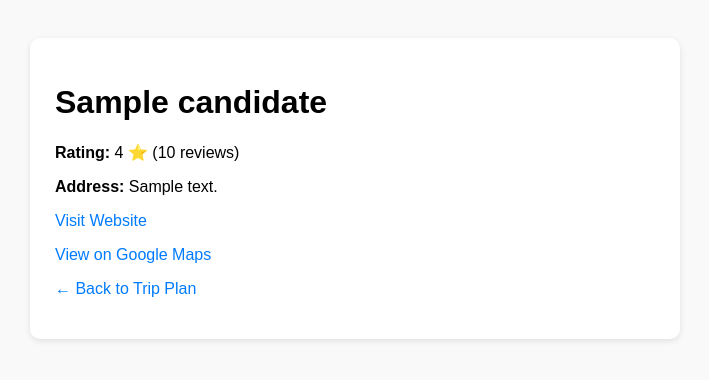
After one commit to HARUKI0999/tripwise-codes, a Flask app: page /place-details/1 in a window 1280 px wide. The commit adds this page. Shown: the top 380 px of the page, without its empty margins (285-994 px from the left). Run offline with Flask 3, Linux system fonts and the light colour scheme; a database or web service that is not in the repository returns one stand-in record (values such as "Sample title"); data that the repository does not hold is empty.

Commit message:
Add files via upload

```diff
--- a/TRIPWISE/app.py
+++ b/TRIPWISE/app.py
@@ -2,6 +2,9 @@ from flask import Flask, render_template, request, redirect, url_for, flash, ses
 import os
 import json
 import traceback
+from dotenv import load_dotenv
+load_dotenv()
+
 
 # Gemini client
 # Install with: pip install google-generativeai
@@ -135,9 +138,9 @@ def static_hundred_islands_plan(budget: int, days: int):
         "remaining": remaining,
         "suggestion": "You’re within budget!" if remaining > 0 else "Consider increasing your budget.",
         "itinerary": itinerary,
-        "food": [{"name": "Maxine by the Sea", "link": "#"}, {"name": "Lucap Grill & Resto", "link": "#"}],
-        "hotels": [{"name": "Island Tropic Hotel and Restaurant", "link": "https://www.google.com/search?q=Island+Tropic+Hotel+and+Restaurant+Hundred+Islands"}],
-        "attractions": [{"name": "Governor’s Island", "link": "#"}, {"name": "Quezon Island", "link": "#"}, {"name": "Children’s Island", "link": "#"}, {"name": "Cuenco Island", "link": "#"}]
+        "food": [{"name": "Maxine by the Sea", "link": "https://www.maxinebythesea.com"}],
+        "hotels": [{"name": "Island Blue Grill & Restaurant", "link": "https://restaurantguru.com/Island-Blue-Grill-and-Restaurant-Alaminos"},{"name": "islandtropichotel", "link": "https://islandtropichotel.com"}],
+        "attractions": [{"name": "Islands", "link": "https://national-parks.org/philippines/hundred-islands"}]
     }
 
 # ------------------- Gemini integration -------------------
@@ -167,8 +170,9 @@ def call_gemini_generate(prompt: str, max_tokens: int = 800):
         # Example usage — model name may vary by availability in your account
         # This follows the pattern used earlier: model.generate_content(prompt)
         # Adjust if your gemini client differs.
-        model = genai.GenerativeModel("gemini-pro")  # change if needed
-        response = model.generate_content(prompt, max_output_tokens=max_tokens)
+        model = genai.GenerativeModel("models/gemini-1.5-flash")
+        response = model.generate_content(prompt)
+
 
         # The response shape may vary; try to get text in common places:
         text = None
@@ -276,11 +280,13 @@ Do not include any explanation outside the JSON.
 import requests
 
 # ---------- GOOGLE PLACES INTEGRATION ----------
+import requests
+
+# ---------- GOOGLE PLACES INTEGRATION (UPDATED) ----------
 def enrich_with_google_places(items, place):
     """
-    Replace Gemini's generic Google-search links with real ones
-    fetched from the Google Places API.
-    Looks for official website or Facebook page if listed.
+    Replace Gemini's generic links with real websites or Google Maps URLs
+    using the Google Places API.
     """
     api_key = os.environ.get("GOOGLE_PLACES_KEY")
     if not api_key:
@@ -289,37 +295,41 @@ def enrich_with_google_places(items, place):
 
     enriched = []
     for entry in items:
-        # Support both string or dict input
         name = entry["name"] if isinstance(entry, dict) else str(entry)
         try:
             url = "https://maps.googleapis.com/maps/api/place/findplacefromtext/json"
             params = {
                 "input": f"{name} {place} Philippines",
                 "inputtype": "textquery",
-                "fields": "name,website,url",
+                # ✅ use valid fields only
+                "fields": "name,place_id,website,formatted_address",
                 "key": api_key
             }
             res = requests.get(url, params=params, timeout=10).json()
+            print(f"🔍 Google Places lookup for {name} → {res}")  # debug
 
             link = None
-            if res.get("candidates"):
+            if res.get("status") == "OK" and res.get("candidates"):
                 info = res["candidates"][0]
-                link = info.get("website") or info.get("url")
+                link = info.get("website")
+                if not link and info.get("place_id"):
+                    # ✅ fallback to a working Google Maps link
+                    link = f"https://www.google.com/maps/place/?q=place_id:{info['place_id']}"
 
-            # fallback to Google Search if no real link
+            # ✅ final fallback (if API returned nothing)
             if not link:
-                link = f"https://www.google.com/search?q={name.replace(' ', '+')}+{place}"
+                link = f"https://www.google.com/search?q={name.replace(' ', '+')}+{place}+Philippines"
 
             enriched.append({"name": name, "link": link})
 
         except Exception as e:
-            print(f"Google Places error for {name}: {e}")
+            print(f"⚠️ Google Places error for {name}: {e}")
             enriched.append({
                 "name": name,
                 "link": f"https://www.google.com/search?q={name.replace(' ', '+')}+{place}"
             })
+
     return enriched
-
 
 # ------------------- ROUTES -------------------
 @app.route('/')
@@ -386,6 +396,30 @@ def destination_detail(place):
     destination = destinations[place]
     return render_template('destination.html', destination=destination)
 
+@app.route('/place-details/<place_name>')
+def place_details(place_name):
+    """Show details of a single place."""
+    api_key = os.environ.get("GOOGLE_PLACES_KEY")
+    place_data = {}
+
+    if api_key:
+        try:
+            url = "https://maps.googleapis.com/maps/api/place/findplacefromtext/json"
+            params = {
+                "input": f"{place_name} Philippines",
+                "inputtype": "textquery",
+                "fields": "name,formatted_address,website,url,rating,user_ratings_total",
+                "key": api_key
+            }
+            res = requests.get(url, params=params).json()
+            if res.get("candidates"):
+                place_data = res["candidates"][0]
+        except Exception as e:
+            place_data["error"] = str(e)
+
+    return render_template('place_details.html', place_name=place_name, place=place_data)
+
+
 # ------------------- PLAN A TRIP -------------------
 @app.route('/plan-trip', methods=['GET', 'POST'])
 def plan_trip():
--- /dev/null
+++ b/TRIPWISE/templates/place_details.html
@@ -0,0 +1,39 @@
+<!DOCTYPE html>
+<html lang="en">
+<head>
+  <meta charset="UTF-8">
+  <title>{{ place_name }} - TripWise</title>
+  <style>
+    body { font-family: Arial, sans-serif; background: #f9f9f9; padding: 30px; }
+    .card { background: white; padding: 25px; border-radius: 10px; box-shadow: 0 2px 6px rgba(0,0,0,0.1); max-width: 600px; margin: auto; }
+    a { color: #007bff; text-decoration: none; }
+  </style>
+</head>
+<body>
+  <div class="card">
+    <h1>{{ place.name if place.name else place_name }}</h1>
+
+    {% if place.rating %}
+      <p><strong>Rating:</strong> {{ place.rating }} ⭐ ({{ place.user_ratings_total }} reviews)</p>
+    {% endif %}
+
+    {% if place.formatted_address %}
+      <p><strong>Address:</strong> {{ place.formatted_address }}</p>
+    {% endif %}
+
+    {% if place.website %}
+      <p><a href="{{ place.website }}" target="_blank">Visit Website</a></p>
+    {% endif %}
+
+    {% if place.url %}
+      <p><a href="{{ place.url }}" target="_blank">View on Google Maps</a></p>
+    {% endif %}
+
+    {% if place.error %}
+      <p style="color:red;">Error: {{ place.error }}</p>
+    {% endif %}
+
+    <p><a href="{{ url_for('plan_trip') }}">← Back to Trip Plan</a></p>
+  </div>
+</body>
+</html>
--- a/TRIPWISE/templates/trip_plan_result.html
+++ b/TRIPWISE/templates/trip_plan_result.html
@@ -68,8 +68,8 @@
         <h3>🏨 Hotels</h3>
 <ul>
     {% for hotel in plan.hotels %}
-    <li><a href="{{ hotel.link }}" target="_blank">{{ hotel.name }}</a></li>
-    {% endfor %}
+  <li><a href="{{ url_for('place_details', place_name=hotel.name) }}">{{ hotel.name }}</a></li>
+{% endfor %}
 </ul>
 
 <h3>🍽️ Restaurants</h3>
```
